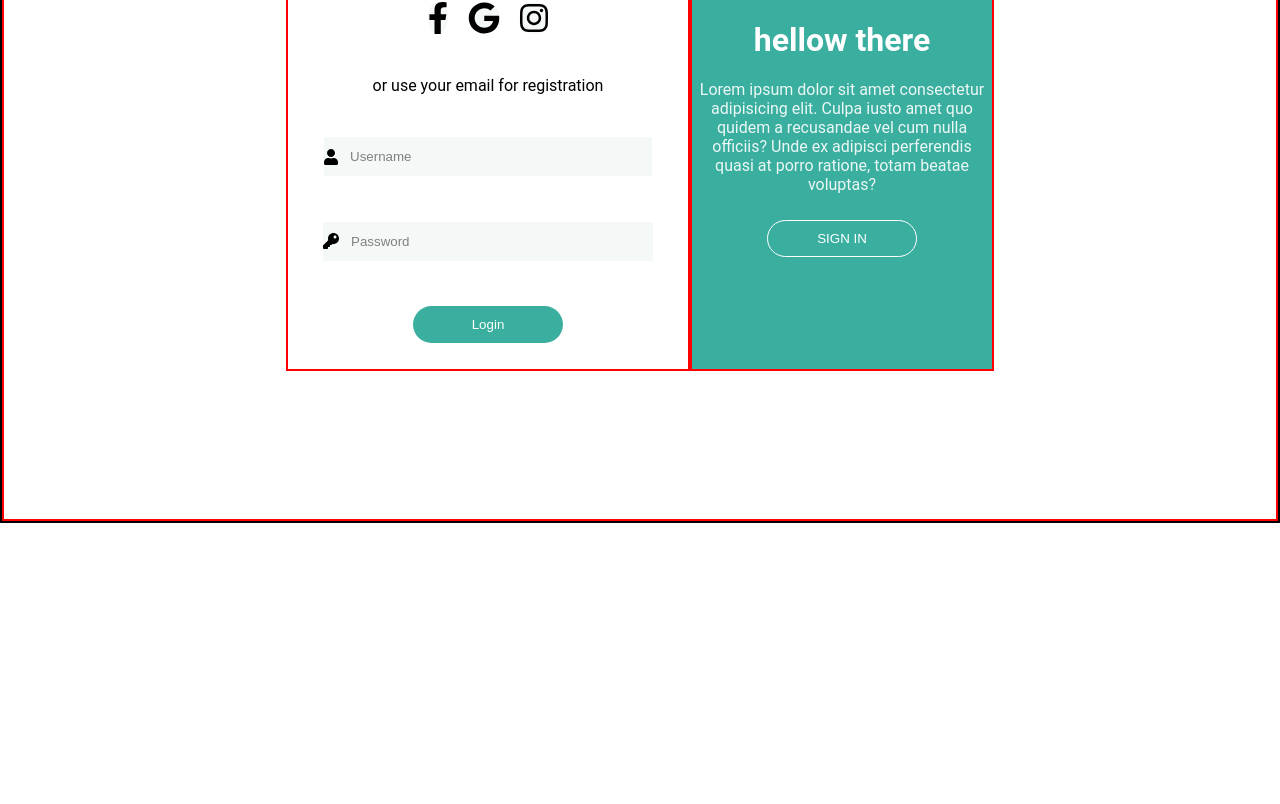
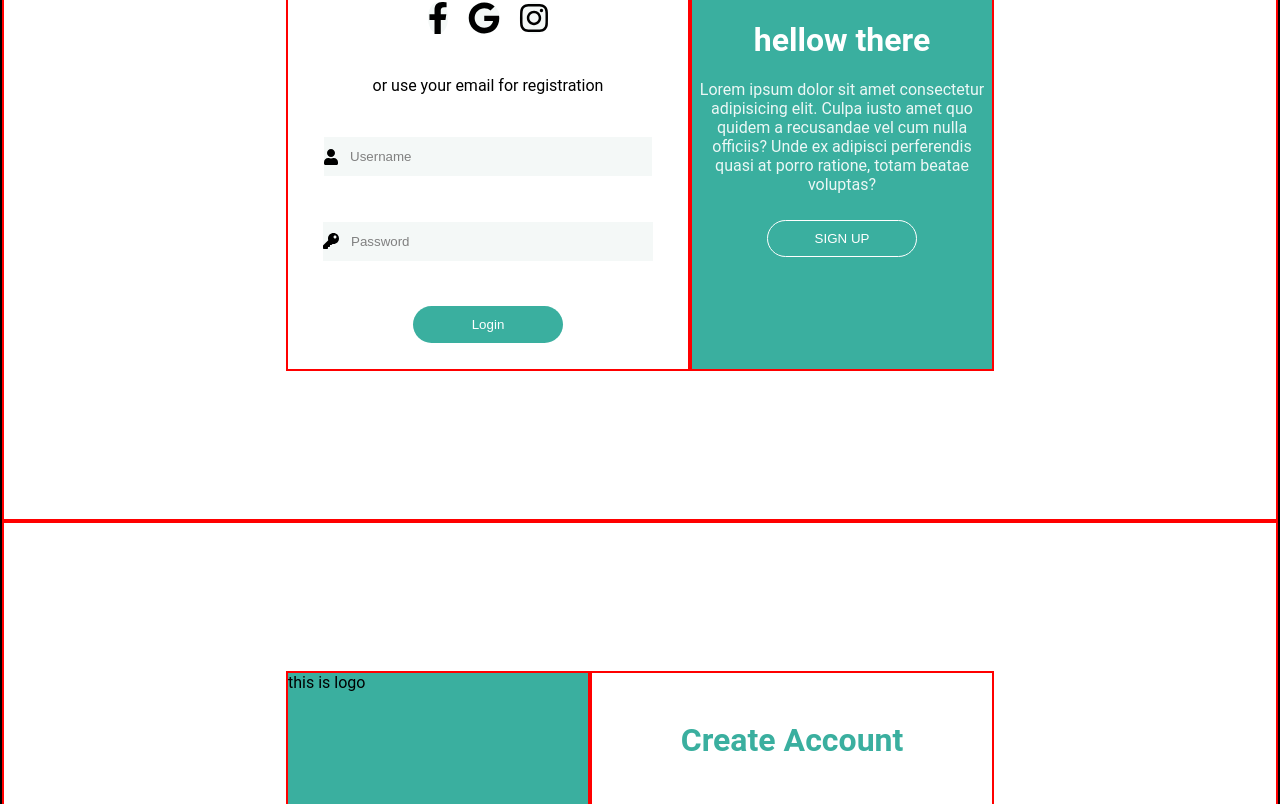
Before and after one commit to Scriptard/MyShoppie, a React (Create React App) app in the folder frontend/: page / in a window 1280 px wide. Shown: the part 285-1089 px from the top of the page. Before the commit the page ends 808 px from the top, so only its background shows below. Built offline with nearby package versions, Linux system fonts and the light colour scheme.

Commit message:
titles and buttons fixed

```diff
--- a/frontend/src/App.js
+++ b/frontend/src/App.js
@@ -5,7 +5,10 @@ import "./styles/globalstyle.css";
 import SignUpPage from "./pages/SignuPage";
 function App() {
   return (
+    <div>
    <LoginPage/>
+   <SignUpPage/>
+   </div>
   );
 }
 
--- a/frontend/src/components/Platform.js
+++ b/frontend/src/components/Platform.js
@@ -1,7 +1,7 @@
 const { default: styled } = require("styled-components");
 
-const Platform = ({title}) => {
-  const sync1 = "SIGN IN";
+const Platform = ({title, platformButton}) => {
+  // const sync1 = "SIGN UP";
   console.log(title);
   return (
     <Platforms>
@@ -14,7 +14,7 @@ const Platform = ({title}) => {
         perferendis quasi at porro ratione, totam beatae voluptas?
       </p>
 
-      <button>{sync1}</button>
+      <button>{platformButton}</button>
       </div>
       <div className="spacediv">
 
--- a/frontend/src/pages/LoginPage.js
+++ b/frontend/src/pages/LoginPage.js
@@ -7,11 +7,12 @@ const LoginPage = () => {
   const title = "hellow there";
   const authTitle="Login";
   const authButton="Login";
+  const platformButton="SIGN UP";
 
   return (
     <StyleLoginPage>
       <AuthenticationForm authTitle={authTitle} authButton={authButton} authFunction={signin}/>
-      <Platform title={title} />
+      <Platform title={title} platformButton={platformButton} />
     </StyleLoginPage>
   );
 };
--- a/frontend/src/pages/SignuPage.js
+++ b/frontend/src/pages/SignuPage.js
@@ -3,10 +3,15 @@ import AuthenticationForm from "../components/Form";
 import bg from "../assets/svgs/bg.svg";
 import styled from "styled-components";
 const SignUpPage = () => {
+  const title="welcome back";
+  const platformButton="SIGN IN";
+  const authTitle="Create Account";
+  const authButton="Signup";
+
   return (
     <StyleSignUpPage>
-      <Platform />
-      <AuthenticationForm />
+      <Platform title={title} platformButton={platformButton}/>
+      <AuthenticationForm authTitle={authTitle} authButton={authButton}/>
     </StyleSignUpPage>
   );
 };
```
